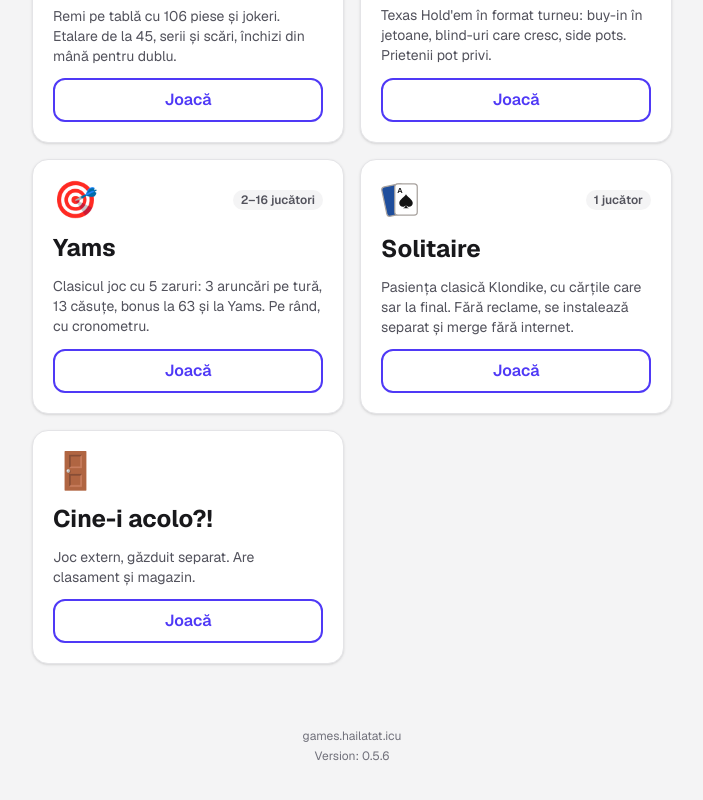
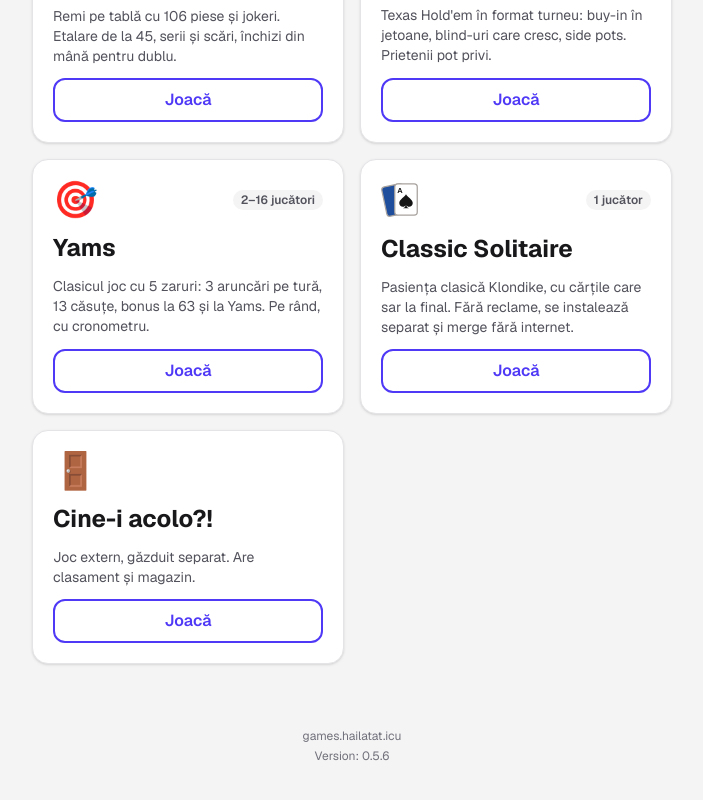
Before and after one commit to florin2495/hailataticu-hub, a Next.js app: page / in a window 1280 px wide. Shown: the part 1452-2252 px from the top of the page, without its empty margins (288-991 px from the left). Built offline with nearby package versions, Linux system fonts and the light colour scheme.

Commit message:
Classic Solitaire: hub card name and route /classicsolitaire

```diff
--- a/next.config.ts
+++ b/next.config.ts
@@ -16,7 +16,7 @@ const zones: { path: string; origin: string }[] = [
   { path: "/remi", origin: "https://009web-remi-game.vercel.app" },
   { path: "/poker", origin: "https://010web-poker-game.vercel.app" },
   { path: "/yams", origin: "https://011web-yams-game.vercel.app" },
-  { path: "/solitaire", origin: "https://012web-solitaire-game.vercel.app" },
+  { path: "/classicsolitaire", origin: "https://012web-solitaire-game.vercel.app" },
 ];
 
 const nextConfig: NextConfig = {
--- a/src/games.ts
+++ b/src/games.ts
@@ -116,9 +116,9 @@ const gameList: Game[] = [
   },
   {
     slug: "solitaire",
-    name: "Solitaire",
+    name: "Classic Solitaire",
     description: "Pasiența clasică Klondike, cu cărțile care sar la final. Fără reclame, se instalează separat și merge fără internet.",
-    url: "/solitaire",
+    url: "/classicsolitaire",
     emoji: "🃏",
     image: "/games/solitaire.svg",
     tag: "1 jucător",
```
Also changed, not shown: 1 other file (tests, documents, lock files or other folders).
